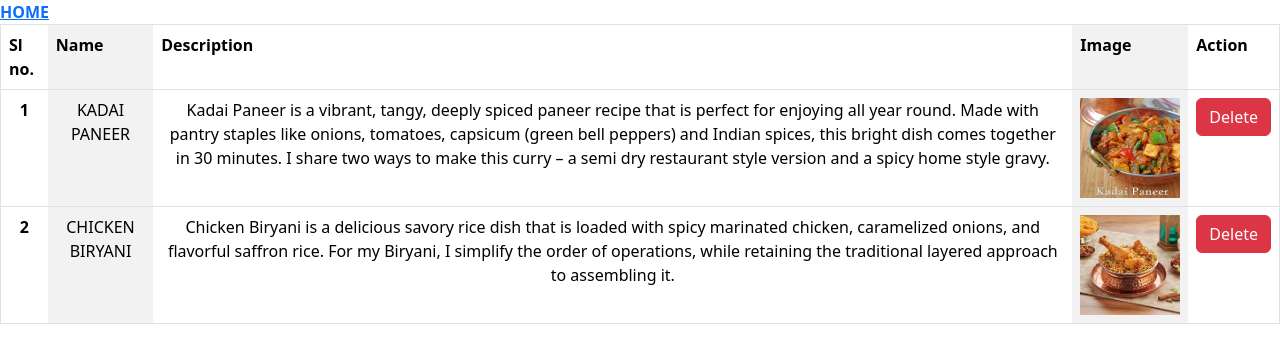
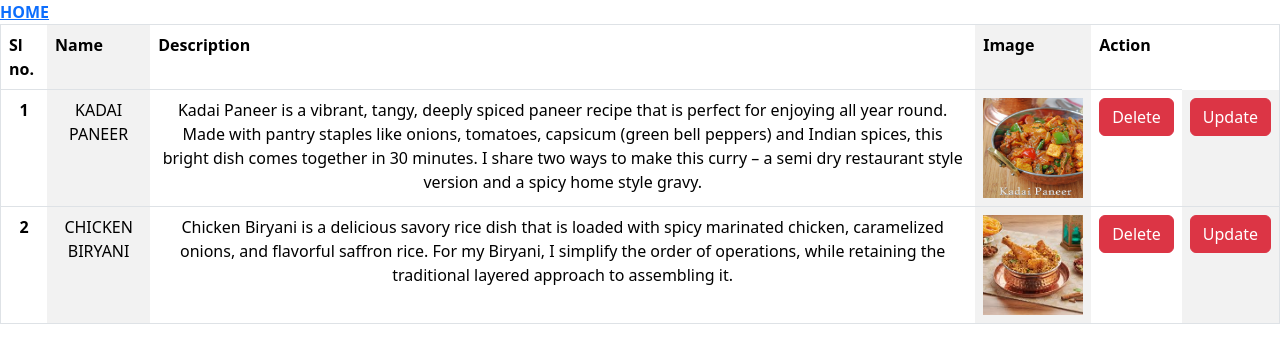
Before and after one commit to aayush999999/2nd-Project, a Django app: page /details in a window 1280 px wide. Shown: the top 363 px of the page. Run offline with Django 4.2, Linux system fonts and the light colour scheme; data comes from the database, SQL or seed files in the repository; both versions use the stored data as it was after the commit.

Commit message:
basic changes

```diff
--- a/Vege/urls.py
+++ b/Vege/urls.py
@@ -23,9 +23,10 @@ from django.conf.urls.static import static
 
 urlpatterns = [
     path('', home, name="home"),
-    path('receipe', receipe, name="receipe"),
+    path('add-receipe', add_receipe, name="add_receipe"),
     path('details', details, name="details"),
     path('delete-receipe/<id>/', delete_receipe, name="delete_receipe"),
+    path('update-receipe/<id>/', update_receipe, name="update_receipe"),
 
 
     path('admin/', admin.site.urls),
--- a/Vege_app/templates/home.html
+++ b/Vege_app/templates/home.html
@@ -5,7 +5,7 @@
 <h1 align="center">Welcome to Our Site</h1>
 <hr> &nbsp;&nbsp;
 <a href="details"><b>Menu</b></a>&nbsp;&nbsp;
-<a href="receipe"><b>Add Receipe</b></a>&nbsp;&nbsp;
+<a href="add-receipe"><b>Add Receipe</b></a>&nbsp;&nbsp;
 <hr>
 <div align="center">
     <img src="https://www.legami.com/dw/image/v2/BDSQ_PRD/on/demandware.static/-/Sites-legami-master-catalog/default/dwa227d63c/images_legami/zoom/REC0002_1.jpg?sw=800&sh=800" width="45%" height="675">
--- a/Vege_app/templates/receipe_detail.html
+++ b/Vege_app/templates/receipe_detail.html
@@ -18,6 +18,7 @@
     <td align="center">{{ i.receipe_description }}</td>
     <td><img src="{{i.receipe_image}}" width="100" height="100" ></td>
     <td><a href="/delete-receipe/{{i.id}}/" class="btn btn-danger">Delete</a></td>
+    <td><a href="/" class="btn btn-danger">Update</a></td>
 
 </tr>
 {% endfor %}
--- a/Vege_app/views.py
+++ b/Vege_app/views.py
@@ -8,7 +8,7 @@ def home(request):
     return render(request, 'home.html')
 
 
-def receipe(request):
+def add_receipe(request):
     if request.method == "POST":
         data = request.POST
 
@@ -20,10 +20,10 @@ def receipe(request):
         receipe = Receipe(receipe_name = receipe_name, receipe_description = receipe_description, receipe_image = receipe_image)
         receipe.save()
 
-        return redirect('/receipe')
+        return redirect('/add-receipe')
 
 
-    return render(request, 'receipes.html')
+    return render(request, 'add_receipes.html')
 
 # def details(request):
 #     receipe = Receipe.objects.all()
@@ -44,3 +44,9 @@ def delete_receipe(request, id):
     queryset.delete()
     print(queryset)
     return redirect('details')
+
+
+def update_receipe(request, id):
+    queryset = Receipe.objects.get(id=id)
+
+    return render(request, 'update_detail.html')
```
Also changed, not shown: Vege_app/templates/add_receipes.html (renamed from Vege_app/templates/receipes.html), db.sqlite3, media/receipe/REC0002_1.jpg (added), media/receipe/REC0002_1_uWFFn7J.jpg (added).
